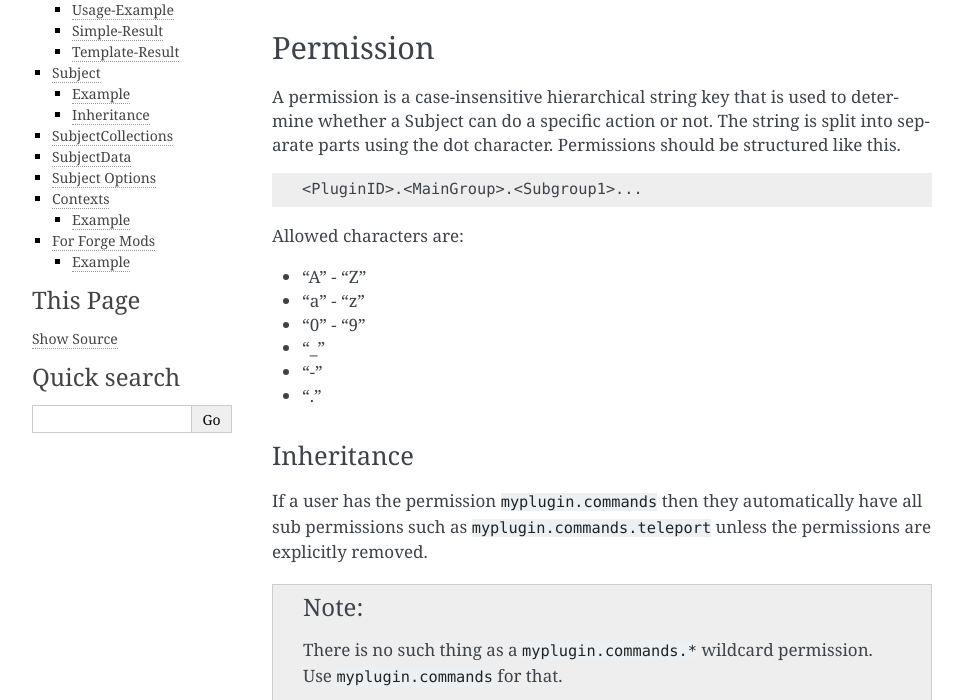
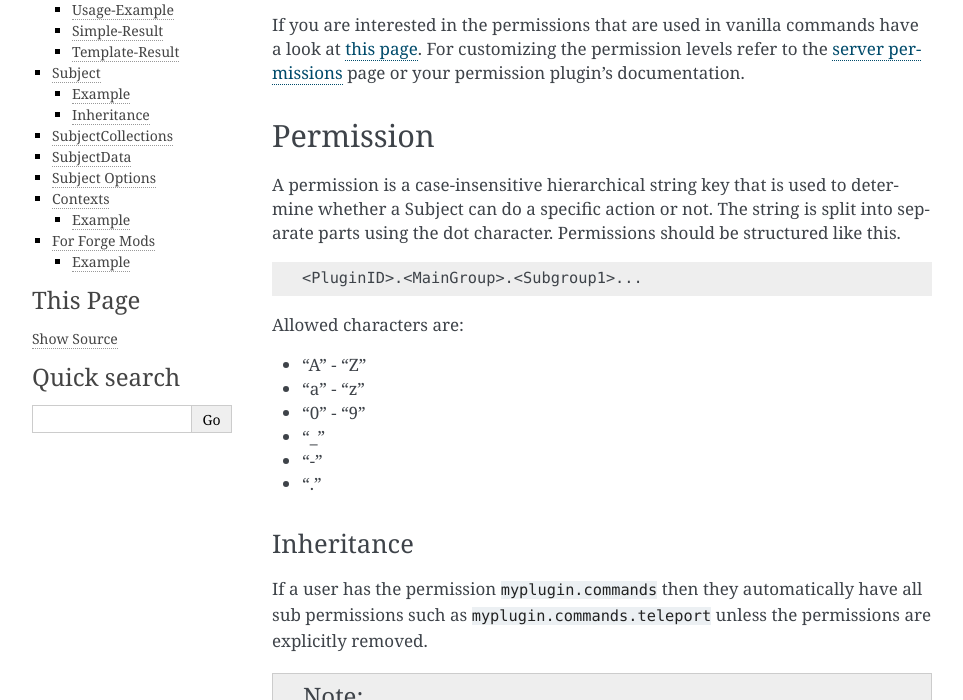
Before and after one commit to SpongePowered/SpongeDocs, a Sphinx documentation site: the page built from source/plugin/permissions.rst, in a window 1280 px wide and 900 px high, cut to the strip 200-900 px from the top of the window. Shown: the whole strip, without its empty margins (148-1111 px from the left). Built offline with Sphinx 7.4.7, drawn with Linux system fonts in a browser that asks for light colours; pages that are not in the unit, such as notebooks, are missing from menus; cross-references to code outside the pages are shown as plain code.

```diff
--- a/source/plugin/permissions.rst
+++ b/source/plugin/permissions.rst
@@ -12,6 +12,11 @@
     org.spongepowered.api.service.permission.Subject
     org.spongepowered.api.service.permission.SubjectCollection
     org.spongepowered.api.service.permission.SubjectData
+
+
+If you are interested in the permissions that are used in vanilla commands have a look at
+:doc:`this page <../../server/spongineer/commands>`. For customizing the permission levels refer to the
+:doc:`server permissions <../../server/management/permissions>` page or your permission plugin's documentation.
 
 Permission
 ==========
--- a/source/server/management/permissions.rst
+++ b/source/server/management/permissions.rst
@@ -2,9 +2,8 @@
 Managing Permissions
 ====================
 
-You can configure who has access to what if you are running a server by making use of permissions.
-Specific permissions for Sponge, Forge and Minecraft commands are shown on the :doc:`../../server/spongineer/commands`
-page.
+You can configure who has access to what if you are running a server by making use of :doc:`../../plugin/permissions`.
+Specific permissions for Sponge, Forge and Minecraft commands are shown on the :doc:`../spongineer/commands` page.
 
 
 Operator Level
```
Also changed, not shown: source/server/management/whitelist.rst (+17 -4 lines), source/server/spongineer/commands.rst (+9 -4 lines).
